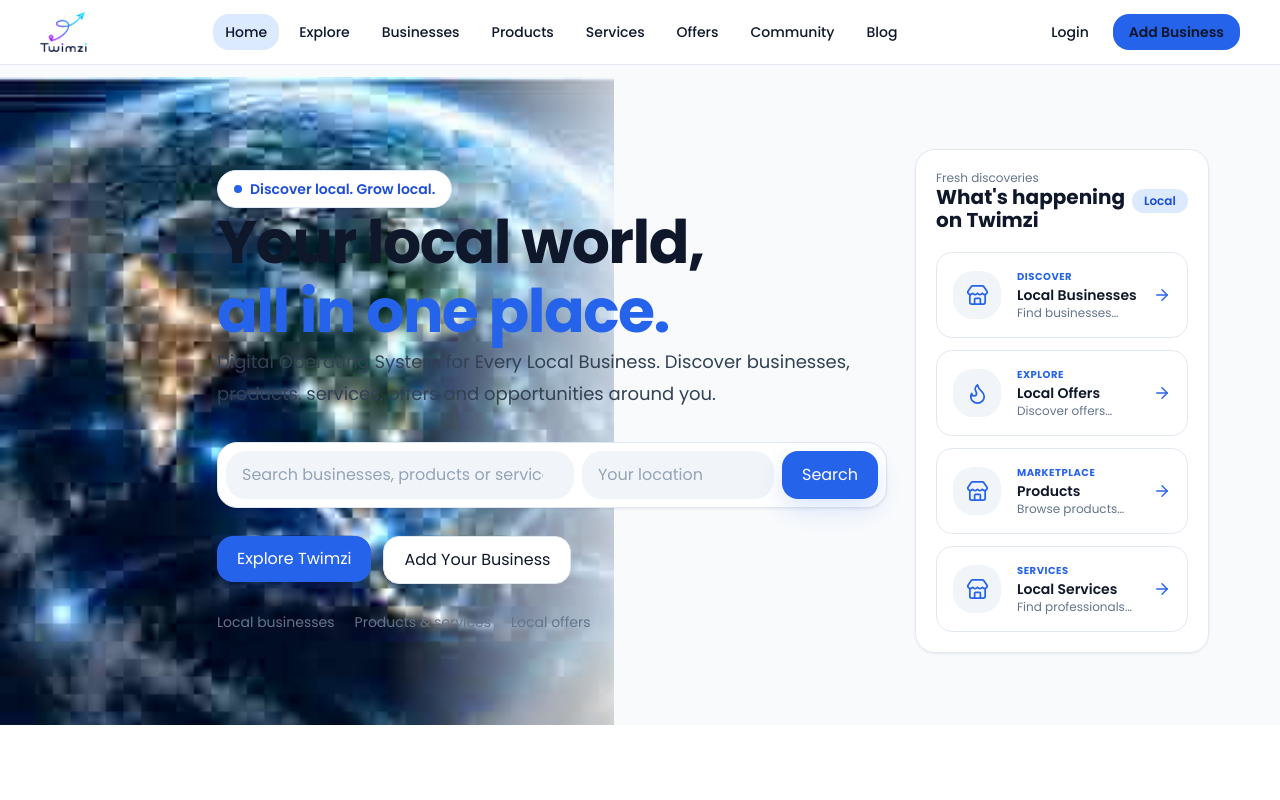
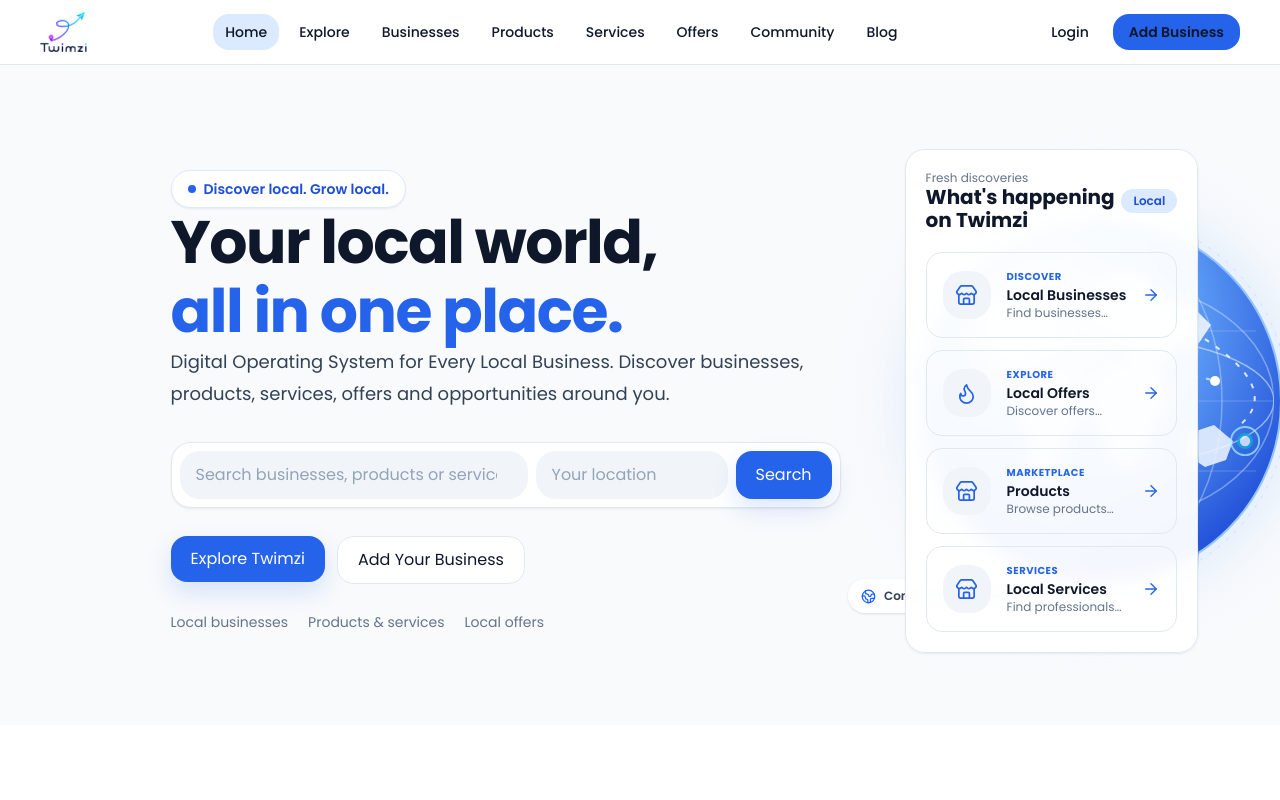
Before and after one commit to twimzi/twimzi-web, a Next.js app: page / in a window 1280 px wide. Shown: the top 800 px of the page. Built offline with nearby package versions, Linux system fonts and the light colour scheme; no server answers; the database is empty.

Commit message:
Improve homepage hero spacing and globe backdrop

```diff
--- a/src/components/home/hero-section.tsx
+++ b/src/components/home/hero-section.tsx
@@ -5,6 +5,7 @@ import { ArrowRight, Flame, Megaphone, Star, Store } from "lucide-react";
 import { Button } from "@/components/ui/button";
 import { Container } from "@/components/ui/container";
 import { siteConfig } from "@/config/site";
+import { GlobalNetworkGlobe } from "@/components/home/global-network-globe";
 
 export type HeroInterestingItem = {
   icon: string;
@@ -66,20 +67,9 @@ export function HeroSection({
 }: HeroSectionProps) {
   return (
     <section className="relative isolate overflow-hidden bg-[var(--color-background)]">
-      <div
-        aria-hidden="true"
-        className="pointer-events-none absolute inset-y-0 left-0 hidden w-[48%] bg-[url('/images/twimzi-earth-hero.jpg')] bg-cover bg-left-center bg-no-repeat lg:block"
-      />
-      <div
-        aria-hidden="true"
-        className="pointer-events-none absolute inset-y-0 left-[30%] hidden w-[24%] bg-gradient-to-r from-transparent via-[var(--color-background)]/55 to-[var(--color-background)] lg:block"
-      />
-      <div
-        aria-hidden="true"
-        className="pointer-events-none absolute inset-x-0 top-0 h-[260px] bg-[url('/images/twimzi-earth-hero.jpg')] bg-cover bg-[left_35%] opacity-[0.13] lg:hidden"
-      />
+      <GlobalNetworkGlobe />
       <Container>
-        <div className="relative grid min-h-[620px] items-center gap-8 py-14 lg:grid-cols-[.8fr_1.05fr_.85fr] lg:gap-7 lg:py-16">
+        <div className="relative z-10 grid min-h-[620px] items-center gap-8 py-14 lg:grid-cols-[.6fr_1fr_.9fr] lg:gap-12 lg:py-16 xl:gap-16">
           <div aria-hidden="true" className="hidden lg:block" />
           <div>
             <div className="inline-flex items-center gap-2 rounded-full border border-[var(--color-primary-light)] bg-white px-4 py-2 text-sm font-semibold text-[var(--color-primary-dark)] shadow-[var(--shadow-sm)]">
```
